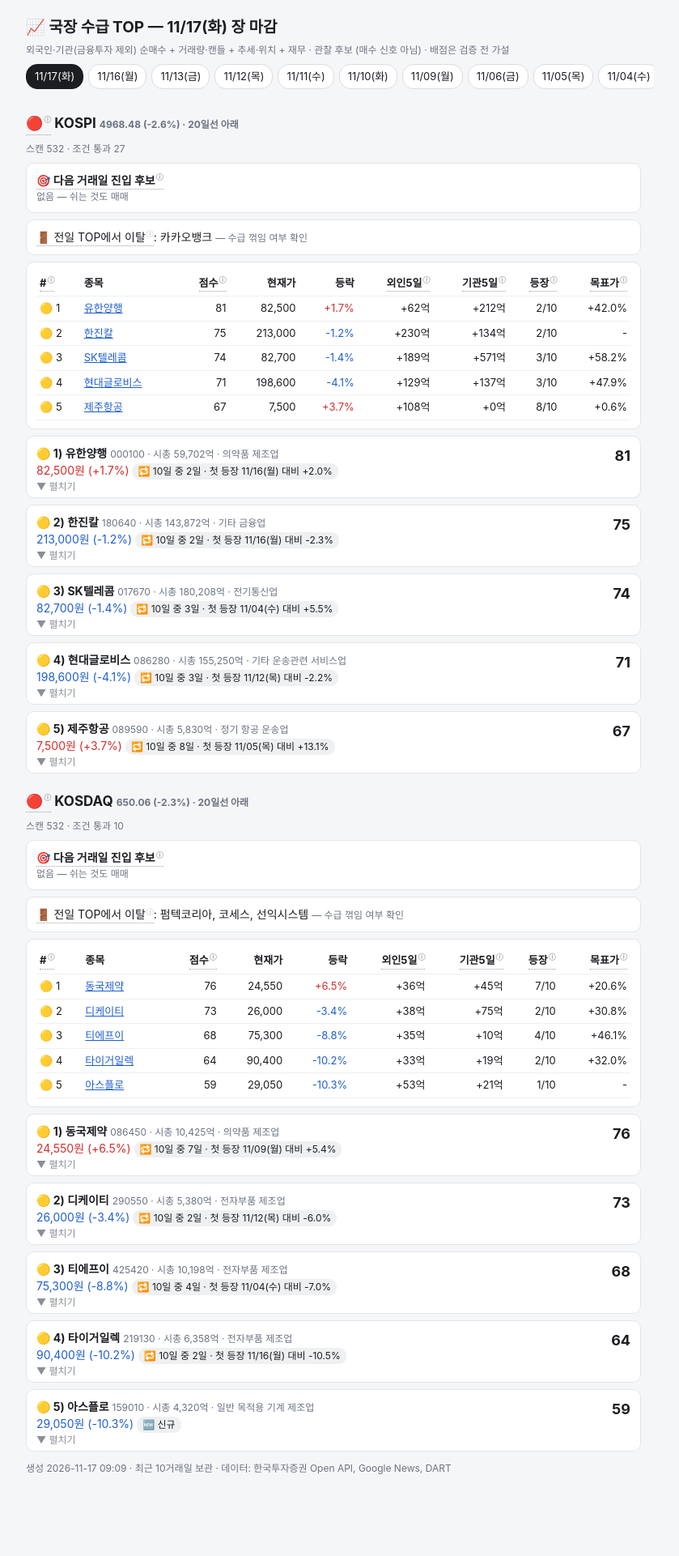
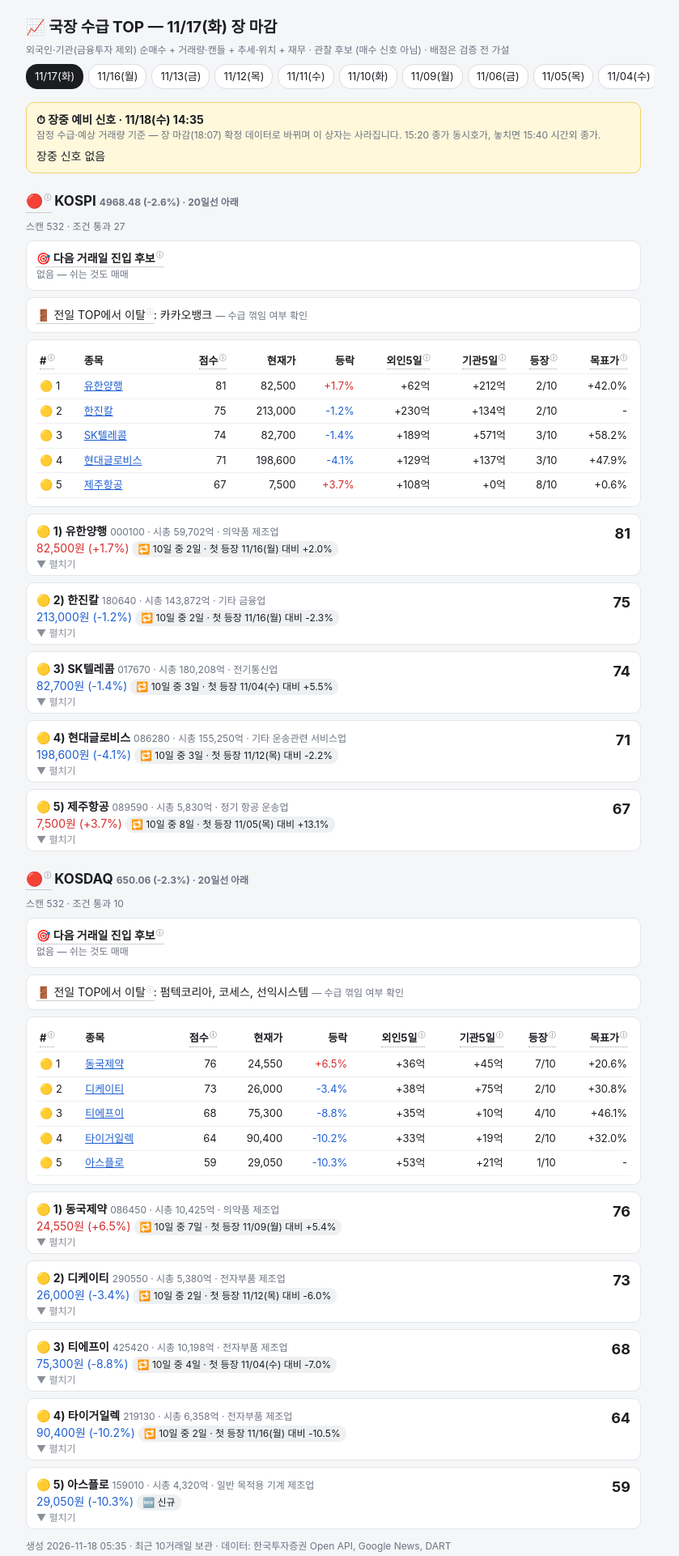
Before and after one commit to janbakbakee/woong, a plain HTML site: page docs/kstock/20261117.html in a window 1280 px wide. Shown: the whole page at 81% size, without its empty margins (228-1067 px from the left). Before the commit the page ends 1874 px from the top, so only its background shows below. Drawn offline with Linux system fonts and the light colour scheme.

Commit message:
국장 수급 페이지 업데이트 (2026-11-18)

```diff
--- a/docs/kstock/20261117.html
+++ b/docs/kstock/20261117.html
@@ -53,7 +53,10 @@
 <div class="muted">외국인·기관(금융투자 제외) 순매수 + 거래량·캔들 + 추세·위치 + 재무 · 관찰 후보 (매수 신호 아님) · 배점은 검증 전 가설</div>
 <nav class="tabs"><a href="20261117.html" class="on">11/17(화)</a><a href="20261116.html" class="">11/16(월)</a><a href="20261113.html" class="">11/13(금)</a><a href="20261112.html" class="">11/12(목)</a><a href="20261111.html" class="">11/11(수)</a><a href="20261110.html" class="">11/10(화)</a><a href="20261109.html" class="">11/09(월)</a><a href="20261106.html" class="">11/06(금)</a><a href="20261105.html" class="">11/05(목)</a><a href="20261104.html" class="">11/04(수)</a><a href="guide.html">📖 지표 해설</a></nav>
 
+<div class="box intra"><b>⏱ 장중 예비 신호 · 11/18(수) 14:35</b>
+<div class="muted">잠정 수급·예상 거래량 기준 — 장 마감(18:07) 확정 데이터로 바뀌며 이 상자는 사라집니다. 15:20 종가 동시호가, 놓치면 15:40 시간외 종가.</div>
 
+<div style="margin-top:6px">장중 신호 없음</div></div>
 
 
 <h2 id="kospi"><button class="t" popovertarget="tip-light">🔴<sup>ⓘ</sup></button> KOSPI <span class="muted">4968.48 (-2.6%) · 20일선 아래</span></h2>
@@ -1138,7 +1141,7 @@
 </div></details>
 
 
-<p class="muted">생성 2026-11-17 09:09 · 최근 10거래일 보관 · 데이터: 한국투자증권 Open API, Google News, DART</p>
+<p class="muted">생성 2026-11-18 05:35 · 최근 10거래일 보관 · 데이터: 한국투자증권 Open API, Google News, DART</p>
 
 <div popover id="tip-parts" class="tip">
 <button class="x" popovertarget="tip-parts" popovertargetaction="hide">닫기</button><b>점수 구성 (100점)</b>
--- /dev/null
+++ b/docs/kstock/intraday.json
@@ -0,0 +1 @@
+{"date": "20261118", "time": "14:35", "signals": {"KOSPI": [], "KOSDAQ": []}}
```
Also changed, not shown: docs/kstock/20261104.html (+1 -1 lines), docs/kstock/20261105.html (+1 -1 lines), docs/kstock/20261106.html (+1 -1 lines), docs/kstock/20261109.html (+1 -1 lines), docs/kstock/20261110.html (+1 -1 lines), docs/kstock/20261111.html (+1 -1 lines), docs/kstock/20261112.html (+1 -1 lines), docs/kstock/20261113.html (+1 -1 lines), docs/kstock/20261116.html (+1 -1 lines), docs/kstock/index.html (+4 -1 lines).
